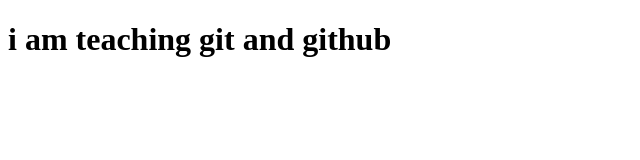
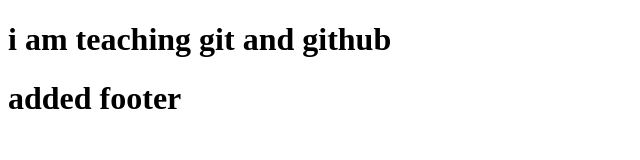
Before and after one commit to ShahinMomin79/git_gitHub, a plain HTML site: page index.html in a window 1280 px wide. Shown: the whole page, without its empty margins (0-640 px from the left). Drawn offline with Linux system fonts and the light colour scheme.

Commit message:
added footer

```diff
--- a/index.html
+++ b/index.html
@@ -9,5 +9,6 @@
     <h1>i am teaching git and github
 
     </h1>
+    <h1>added footer </h1>
 </body>
 </html>
```
